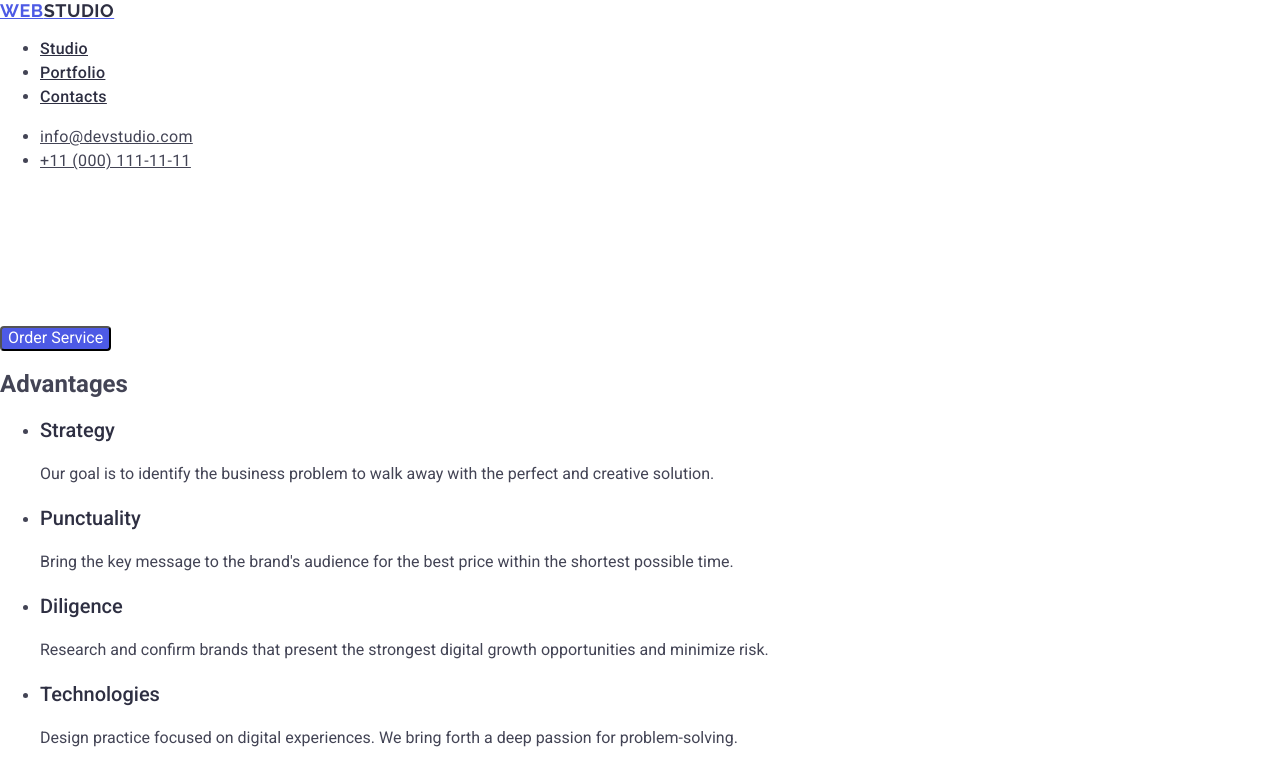
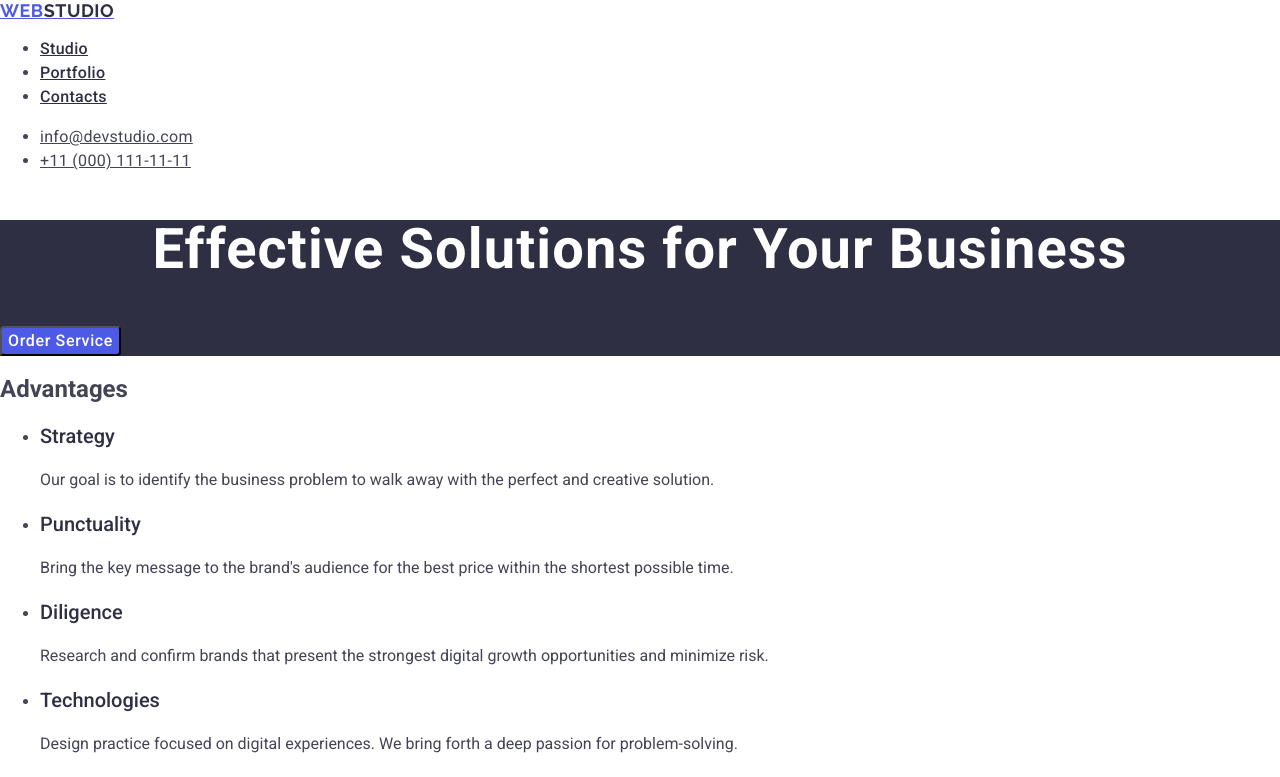
Before and after one commit to YanaKorniichuk25/goit-markup-hw-02, a plain HTML site: page index.html in a window 1280 px wide. Shown: the top 777 px of the page. Drawn offline with nearby package versions, Linux system fonts and the light colour scheme.

Commit message:
change section 1

```diff
--- a/css/styles.css
+++ b/css/styles.css
@@ -47,6 +47,9 @@ body {
 .contacts:focus {
   color: #404bbf;
 }
+.section {
+  background-color: #2e2f42;
+}
 .section-title {
   color: #fff;
   text-align: center;
@@ -54,13 +57,22 @@ body {
   font-size: 56px;
   font-style: normal;
   font-weight: 700;
-  line-height: 60px;
+  line-height: 1.07;
+  letter-spacing: 0.02em;
 }
 .section-button {
   border-radius: 4px;
   background: #4d5ae5;
   box-shadow: rgba(0, 0, 0, 0.15);
   color: #ffffff;
+  font-weight: 500;
+  line-height: 1.5;
+  letter-spacing: 0.04em;
+  cursor: pointer;
+}
+.section-button:hover,
+.section-button:focus {
+  background-color: #404bbf;
 }
 .title-name {
   color: #2e2f42;
```
